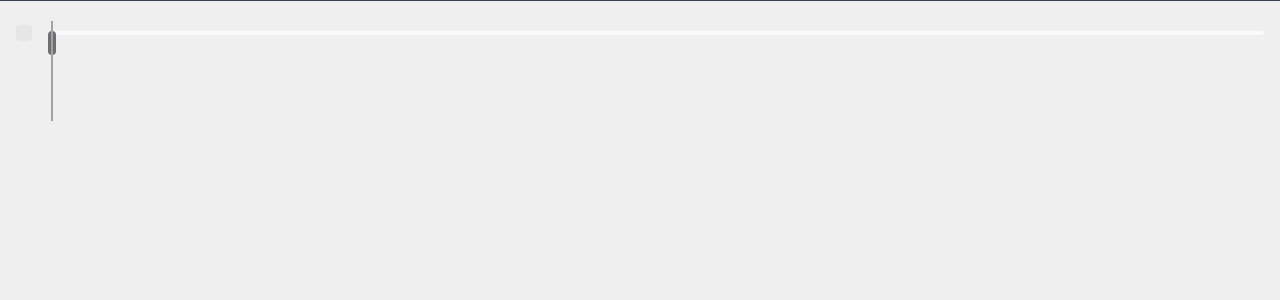
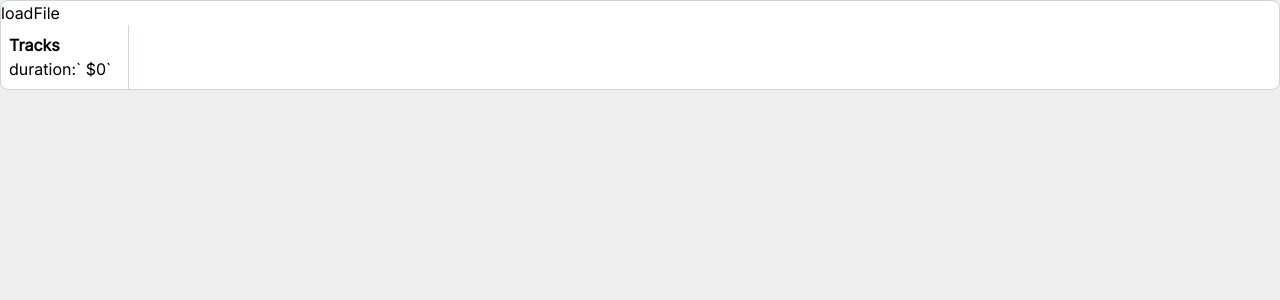
Before and after one commit to shahzeelahmed/DemoWiz, a React (Vite) app: page / in a window 1280 px wide. Shown: the top 300 px of the page. Built offline with nearby package versions, Linux system fonts and the light colour scheme.

Commit message:
fix: endTime value in row element

```diff
--- a/src/App.tsx
+++ b/src/App.tsx
@@ -1,11 +1,13 @@
 import './App.css'
 import React, { useEffect, useState } from 'react'
 import Playhead from './components/timeline/playheadtest';
+import DraggableTrack from './components/tracks/draggable';
 
 export default function App() {
 
   return (
-    <Playhead/>
+
+   <DraggableTrack/>
 
   );
 }
--- a/src/components/timeline/playheadtest.tsx
+++ b/src/components/timeline/playheadtest.tsx
@@ -82,7 +82,7 @@ export default function Playhead() {
         event.preventDefault()
       if (isDragging.current && playheadRef.current) {
         const rect = playheadRef.current.parentElement!.getBoundingClientRect();
-        const newX = Math.min(Math.max(event.clientX - rect.left, 0), 500);
+        const newX = Math.min(Math.max(event.clientX - rect.left, 0), 1000);
         setPosition(newX);
       }
     };
@@ -101,7 +101,8 @@ export default function Playhead() {
     }, []);
   return (
     <div className="relative w-full h-16 bg-[#efefef] flex items-center px-4 border-t border-gray-700">
-      <button onClick={togglePlay } className="mr-4 p-2 bg-[#e6e6e6] text-white rounded hover:bg-gray-700">
+
+      <button onClick={togglePlay } className="mr-4 p-2 h-6 w-6 bg-[#e6e6e6] text-white rounded hover:bg-gray-700">
 
       </button>
       <div className="relative w-full h-1 bg-gray-50 rounded">
--- a/src/components/tracks/draggable.tsx
+++ b/src/components/tracks/draggable.tsx
@@ -1,5 +1,5 @@
 //[todo]: implement drop preview
-import React, { useRef, useState } from 'react'
+import React, { useEffect, useRef, useState } from 'react'
 
 import { TrackItemType, VideoTrack } from '../../types/trackType'
 import { useTrackStateStore } from '../../store/trackStore'
@@ -39,6 +39,28 @@ const DraggableTrack = () => {
     return false
   }
 
+  useEffect(() => {
+    const getDuration = () => {
+      if (itemStore && itemStore.length > 0) {
+        let maxEndTime = 0;
+
+        for (const item of itemStore) {
+          if (item && typeof item.endTime === 'number' && item.endTime > maxEndTime) {
+            maxEndTime = item.endTime;
+          }
+        }
+
+        setDuration(maxEndTime);
+        console.log('maxDur', maxEndTime);
+      } else {
+
+        setDuration(0);
+        console.log('error');
+      }
+    };
+
+    getDuration();
+  }, [itemStore,duration]);
   //[todo]: add snap condition for snapping to grid
   const findValidPosition = (
     rowId: string,
@@ -151,7 +173,7 @@ const DraggableTrack = () => {
 
     let rawStartTime = dropX / 10
     let endTime = rawStartTime + trackItem.duration;
-    setDuration(endTime)
+
 
     const existingItemIndex = itemStore.findIndex(
       item => item.id === trackItem.id
@@ -177,7 +199,8 @@ const DraggableTrack = () => {
         updatedItems[existingItemIndex] = {
           ...updatedItems[existingItemIndex],
           inRowId: rowId,
-          startTime: validStartTime
+          startTime: validStartTime,
+          endTime: endTime
         }
 
         trackStore.updateTrack(updatedItems)
--- a/src/components/timeline/playHeadWorker.js
+++ b/src/workers/playHeadWorker.js
@@ -1,5 +1,5 @@
 
-self.onmessage = function (e,) {
+self.onmessage = function (e) {
     let { position, isPlaying } = e.data;
     let lastTime = performance.now();
 
```
Also changed, not shown: src/components/player/renderer.tsx (added).
